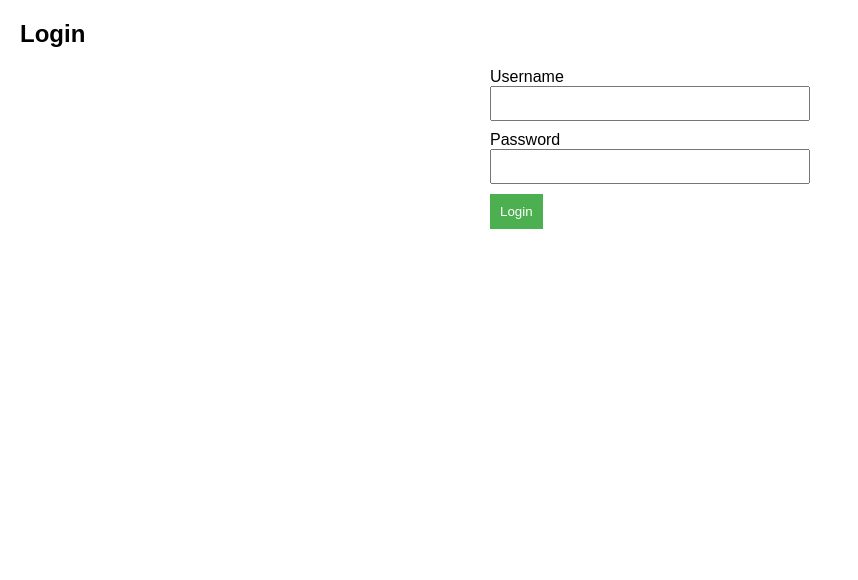
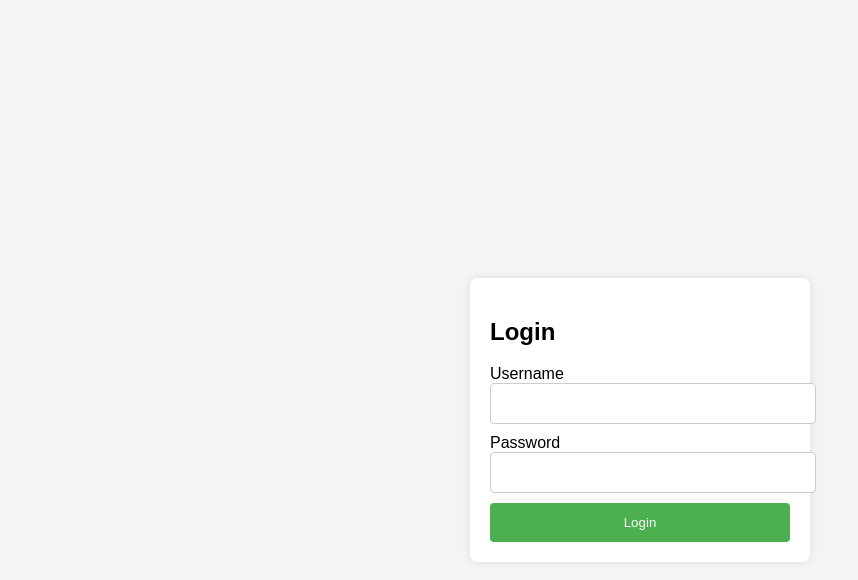
Before and after one commit to VSDEVELOPERS-UAE/db, a plain HTML site: page index.html in a window 1280 px wide. Shown: the whole page, without its empty margins (0-858 px from the left). Drawn offline with Linux system fonts and the light colour scheme.

Commit message:
Update index.html

```diff
--- a/index.html
+++ b/index.html
@@ -3,16 +3,61 @@
 <head>
     <meta charset="UTF-8">
     <title>Login</title>
+    <meta name="viewport" content="width=device-width, initial-scale=1.0">
     <style>
-        body { font-family: Arial, sans-serif; margin: 20px; }
-        form { max-width: 300px; margin: auto; }
-        input { width: 100%; margin-bottom: 10px; padding: 8px; }
-        button { padding: 10px; background-color: #4CAF50; color: white; border: none; cursor: pointer; }
+        body {
+            font-family: Arial, sans-serif;
+            margin: 20px;
+            background-color: #f4f4f4;
+            display: flex;
+            justify-content: center;
+            align-items: center;
+            height: 100vh;
+        }
+        form {
+            max-width: 300px;
+            width: 100%;
+            padding: 20px;
+            background-color: white;
+            box-shadow: 0 0 10px rgba(0,0,0,0.1);
+            border-radius: 8px;
+        }
+        input {
+            width: 100%;
+            margin-bottom: 10px;
+            padding: 12px;
+            border: 1px solid #ccc;
+            border-radius: 4px;
+        }
+        button {
+            padding: 12px;
+            background-color: #4CAF50;
+            color: white;
+            border: none;
+            cursor: pointer;
+            border-radius: 4px;
+            width: 100%;
+        }
+        button:disabled {
+            background-color: #888;
+        }
+        @media (max-width: 400px) {
+            form {
+                margin: 10px;
+                padding: 15px;
+            }
+            h2 {
+                font-size: 1.5em;
+            }
+            button {
+                padding: 10px;
+            }
+        }
     </style>
 </head>
 <body>
-    <h2>Login</h2>
     <form id="loginForm">
+        <h2>Login</h2>
         <label for="username">Username</label>
         <input type="text" id="username" name="username" required>
 
```
